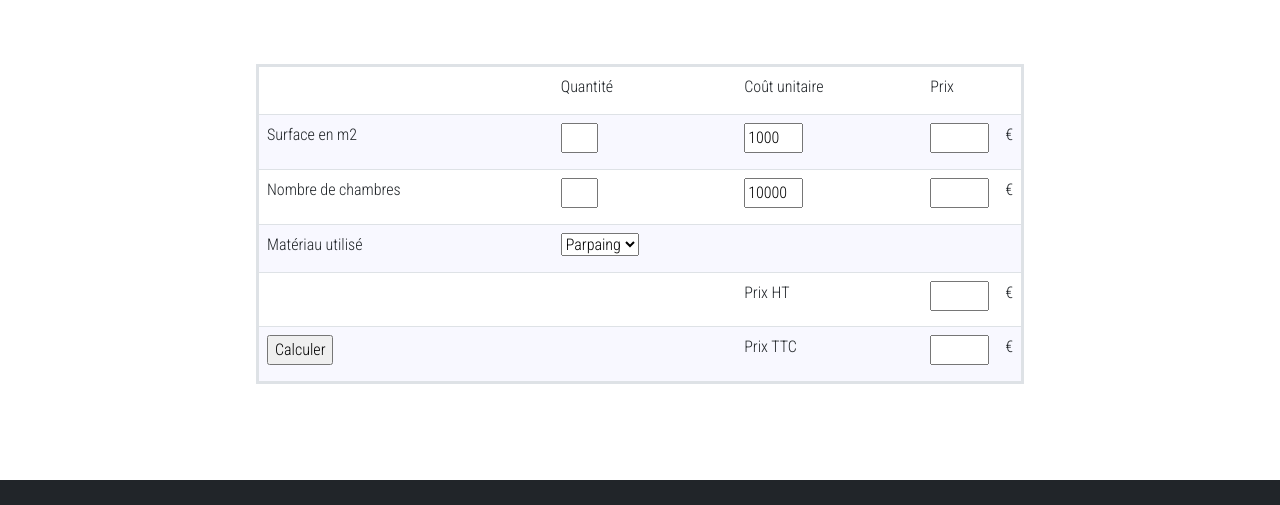
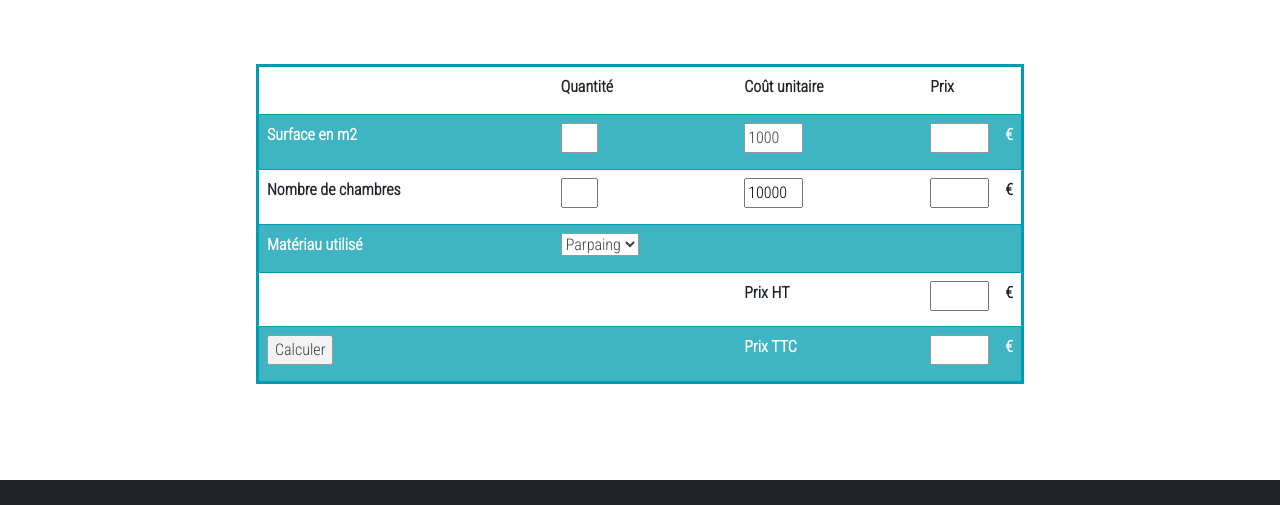
Before and after one commit to LopezRemi/NorImmo, a website built with Parcel: page estimation.html in a window 1280 px wide. Shown: the part 750-1255 px from the top of the page. Built offline with nearby package versions, Linux system fonts and the light colour scheme.

Commit message:
estimateur change

```diff
--- a/css/estimation.css
+++ b/css/estimation.css
@@ -89,18 +89,22 @@ h2 {
     margin: 10vh 0;
 }
 
-table {
-    border: 0.2em solid black;
+.table {
+    border: 0.2em solid #009DB0;
     height: 40vh;
+
 }
 
 td, h2 {
     font-family: 'Roboto Condensed', sans-serif;
+    font-weight: bold;
 }
 
 .impair {
-    background-color: #F8F8FF;
+    background-color: #009DB0;
+    opacity: 0.75;
 }
+
 
 tr {
 
--- a/estimation.html
+++ b/estimation.html
@@ -86,11 +86,11 @@
                     <td></td>
                 </tr>
                 <tr class="impair">
-                    <td>Surface en m2</td>
+                    <td style="color:#ffffff">Surface en m2</td>
                     <td><input id="qt1" type="text" size="2"></td>
                     <td><input id="cu1" type="text" size="5" value="1000" readonly></td>
                     <td><input id="pht1" type="text" size="5" readonly></td>
-                    <td class="price">€</td>
+                    <td style="color:#ffffff" class="price">€</td>
                 </tr>
                 <tr>
                     <td>Nombre de chambres</td>
@@ -100,7 +100,7 @@
                     <td class="price">€</td>
                 </tr>
                 <tr class="impair">
-                    <td>Matériau utilisé</td>
+                    <td style="color:#ffffff">Matériau utilisé</td>
                     <td><select id="materiau">
                         <option value="1.20">Parpaing</option>
                         <option value="1.30">Brique</option>
@@ -121,9 +121,9 @@
                 <tr class="impair">
                     <td><input onclick="priceCalcul()" type="button" value="Calculer"></td>
                     <td></td>
-                    <td>Prix TTC</td>
+                    <td style="color:#ffffff">Prix TTC</td>
                     <td><input id="ttc" type="text" size="5" readonly></td>
-                    <td class="price">€</td>
+                    <td style="color:#ffffff" class="price">€</td>
 
                 </tr>
             </form>
```
